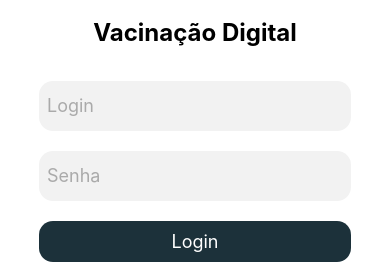
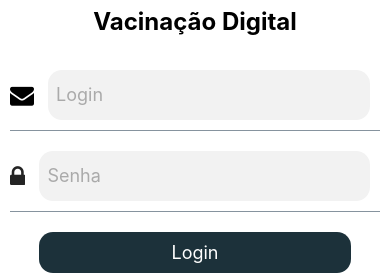
Before and after one commit to ricardoesantana/vaccineapp, a React Native app: screen /Home in a window 390 px wide. Shown: the part 332-607 px from the top of the page. Built offline with nearby package versions, Linux system fonts and the light colour scheme.

Commit message:
atualização projeto

```diff
--- a/screens/alterarContatoScreen.js
+++ b/screens/alterarContatoScreen.js
@@ -41,7 +41,7 @@ function AlterarContatoScreen({ route, navigation }) {
   }
 
   function excluirDados() {
-    axios.delete('http://professornilson.com/testeservico/clientes/' + getId
+    axios.delete('https://644c548917e2663b9d049ecb.mockapi.io/cliente/' + getId
     )
       .then(function (response) {
         limparCampos();
@@ -71,7 +71,7 @@ function AlterarContatoScreen({ route, navigation }) {
   }
 
   async function alterarDados() {
-    await axios.put('http://professornilson.com/testeservico/clientes/' + getId, {
+    await axios.put('https://644c548917e2663b9d049ecb.mockapi.io/cliente/' + getId, {
       nome: getNome,
       cpf: getCpf,
       email: getEmail,
--- a/screens/cadastroContatoScreen.js
+++ b/screens/cadastroContatoScreen.js
@@ -29,7 +29,7 @@ function CadastroContatoScreen({ navigation }) {
   async function inserirDados() {
     if ((getNome, getEmail, getTelefone, getCpf) !== '') {
 
-      await axios.post('http://professornilson.com/testeservico/clientes', {
+      await axios.post('https://644c548917e2663b9d049ecb.mockapi.io/cliente/', {
         nome: getNome,
         cpf: getCpf,
         telefone: getTelefone,
--- a/screens/homeScreen.js
+++ b/screens/homeScreen.js
@@ -1,6 +1,8 @@
 import React, { useState } from 'react';
 import { View, Text, TextInput, TouchableOpacity, StyleSheet } from 'react-native';
-import { Button, Avatar } from 'react-native-elements';
+import { Button, Avatar, Input  } from 'react-native-elements';
+import Icon from 'react-native-vector-icons/FontAwesome';
+
 // import { consultarUsuario } from '../backend/dados.js';
 import { firebaseConfig } from '../backend/autentica.js';
 
@@ -20,16 +22,20 @@ function HomeScreen({ navigation }) {
 
   const [email, setEmail] = useState('');
   const [password, setPassword] = useState('');
+  const [errorEmail, setErrorEmail] = useState('');
+  const [errorPassword, setErrorPassword] = useState('');
 
   function logar() {
     // Aqui você pode implementar a lógica para cadastrar o usuário
     // console.log(`Email: ${email}, Senha: ${password}`);
-    if((email, password) !== ''){
+    if(email !== '' && password !== '' && email !== null && password !== null){
       // if(consultarUsuario(email, password)){
       //   return navigation.navigate('Lista');
       // }else{
       //   alert("Login ou Senha inválidos!")
       // }
+      setErrorEmail('');
+      setErrorPassword('');
       const auth = getAuth();
       signInWithEmailAndPassword(auth, email, password)
       .then((userCredential) => {
@@ -44,7 +50,14 @@ function HomeScreen({ navigation }) {
       });
 
     }else{
-      alert('Favor inserir Login e Senha!')
+      // alert('Favor inserir Login e Senha!');
+      if(email == ''){
+        setErrorEmail('Preencha seu e-mail corretamente');
+      }
+      if(password == ''){
+        setErrorPassword('Preecha sua senha corretamente');
+      }
+
     }
 
   }
@@ -66,21 +79,39 @@ function HomeScreen({ navigation }) {
 
         <Text style={styles.title}>Vacinação Digital</Text>
 
-      <TextInput
+      <Input
         style={styles.input}
         placeholder="Login"
         placeholderTextColor="#aaaaaa"
-        onChangeText={(text) => setEmail(text)}
+        errorStyle={{ color: 'red' }}
+        errorMessage={errorEmail}
+        leftIcon={
+          <Icon
+            name='envelope'
+            size={24}
+            color='black'
+          />
+        }
+        onChangeText={(text) => {
+          setEmail(text);
+          setErrorEmail(null);
+        }}
         value={email}
         underlineColorAndroid="transparent"
         autoCapitalize="none"
       />
-      <TextInput
+      <Input
         style={styles.input}
         placeholder="Senha"
         placeholderTextColor="#aaaaaa"
+        leftIcon={{ type: 'font-awesome', name: 'lock' }}
+        errorStyle={{ color: 'red' }}
+        errorMessage={errorPassword}
         secureTextEntry={true}
-        onChangeText={(text) => setPassword(text)}
+        onChangeText={(text) => {
+          setPassword(text);
+          setErrorPassword(null);
+        }}
         value={password}
         underlineColorAndroid="transparent"
         autoCapitalize="none"
--- a/screens/listaScreen.js
+++ b/screens/listaScreen.js
@@ -13,7 +13,8 @@ function ListaScreen({ navigation }) {
   useEffect(() => {
     async function resgatarDados(){
       const result = await axios(
-          'http://professornilson.com/testeservico/clientes',
+          //'http://professornilson.com/testeservico/clientes',
+          'https://644c548917e2663b9d049ecb.mockapi.io/cliente/',
         );
         setList(result.data);
     }
```
Also changed, not shown: 1 other file (tests, documents, lock files or other folders).
